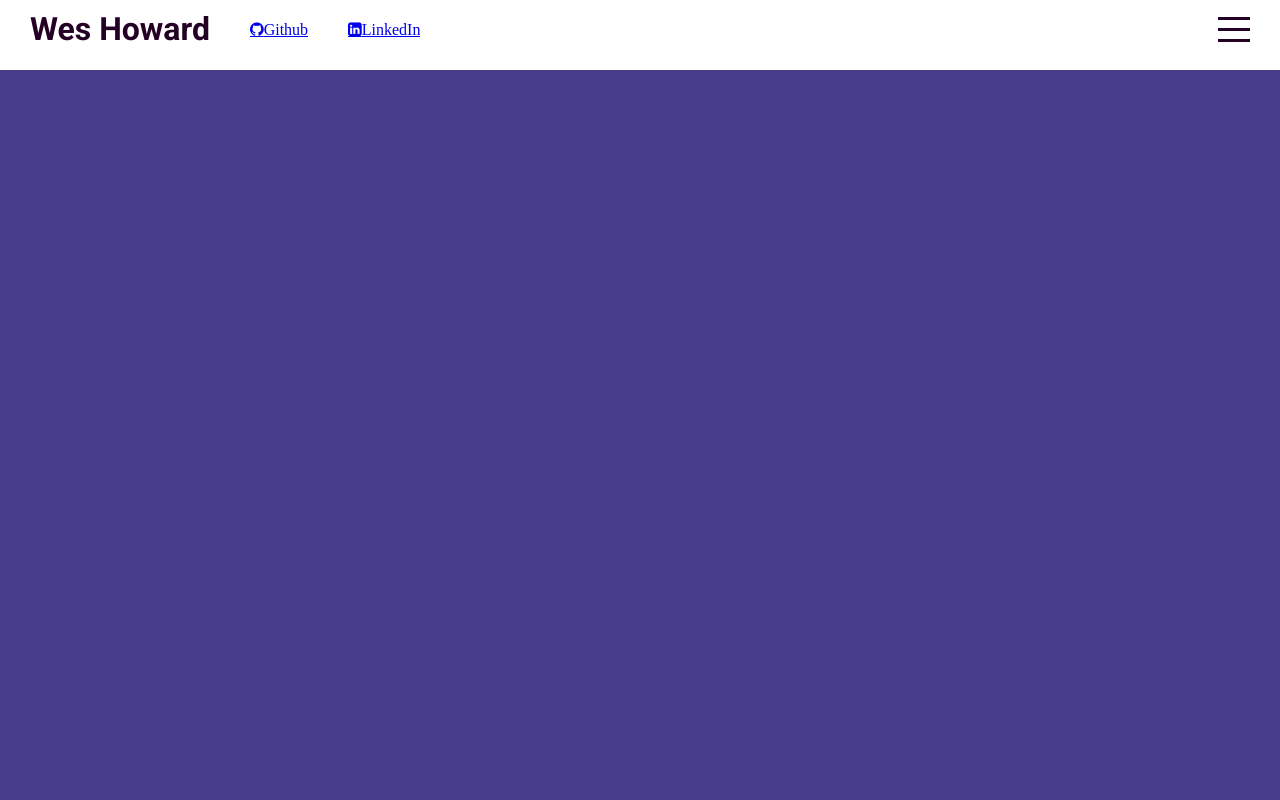
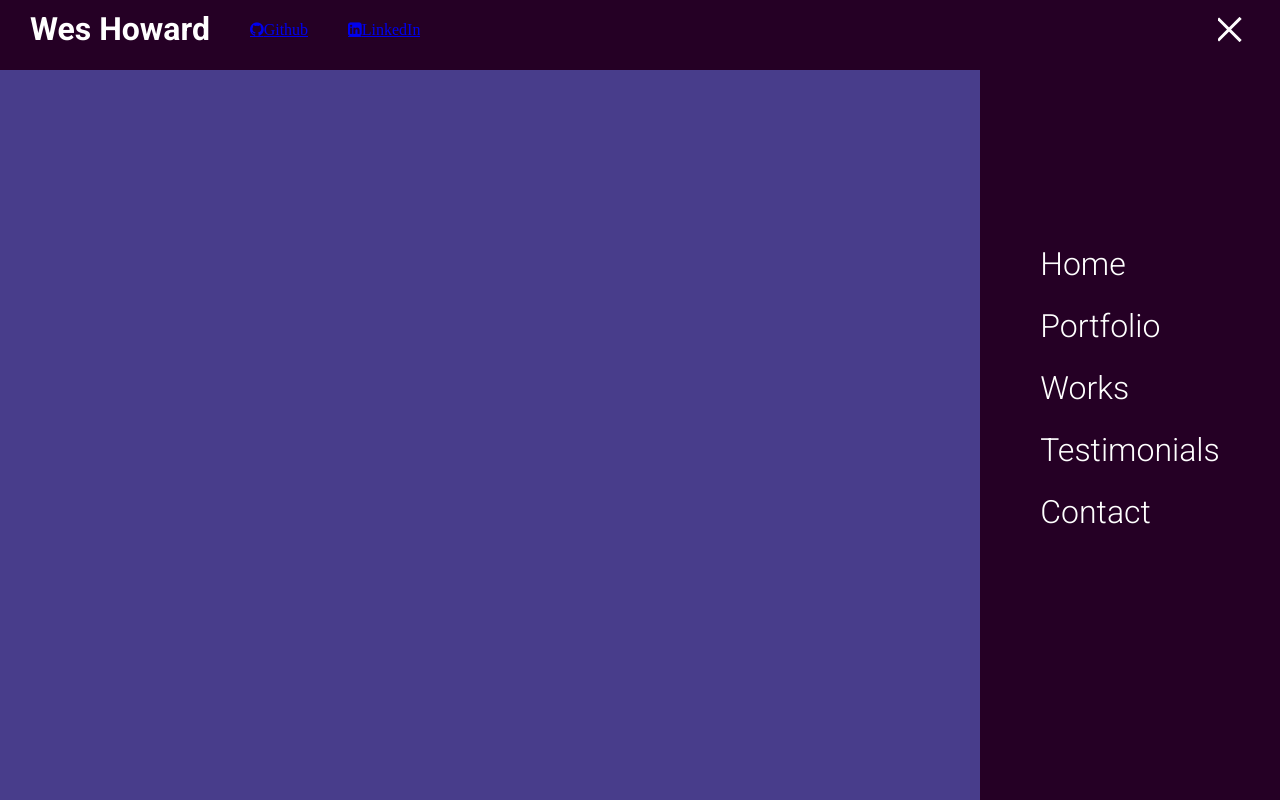
Before and after one commit to BiggRonn/rwhPorty, a React (Create React App) app: page / in a window 1280 px wide. Built offline with nearby package versions, Linux system fonts and the light colour scheme.

Commit message:
added menu and formating

```diff
--- a/public/index.html
+++ b/public/index.html
@@ -9,7 +9,7 @@
       name="description"
       content="Web site created using create-react-app"
     />
-    <link href="https://fonts.googleapis.com/css2?family=Roboto:wght@100;300;400;700&display=swap" rel="stylesheet">
+    <link href="https://fonts.googleapis.com/css2?family=Roboto:wght@100;300;400;500;700&display=swap" rel="stylesheet">
     <link rel="stylesheet" href="https://maxcdn.bootstrapcdn.com/font-awesome/4.4.0/css/font-awesome.min.css">
     <title>Ronald Wesley Howard Professional React Portfolio</title>
     <style>
--- a/src/App.jsx
+++ b/src/App.jsx
@@ -1,15 +1,21 @@
 import Topbar from "./components/topbar/Topbar"
+import Menu from "./components/menu/Menu"
 import Intro from "./components/intro/Intro"
 import Portfolio from "./components/portfolio/Portfolio"
 import Works from "./components/works/Works"
 import Testimonials from "./components/testimonials/Testimonials"
 import Contact from "./components/contact/Contact"
 import "./App.scss"
+import { useState } from "react"
+
 
 function App() {
+  const [menuOpen, setMenuOpen] = useState(true)
+
   return (
     <div className="app">
-      <Topbar/>
+      <Topbar menuOpen= {menuOpen} setMenuOpen = {setMenuOpen}/>
+      <Menu menuOpen= {menuOpen} setMenuOpen = {setMenuOpen}/>
 
         <div className="sections">
           <Intro/>
--- /dev/null
+++ b/src/components/menu/Menu.jsx
@@ -0,0 +1,26 @@
+import "./menu.scss"
+
+export default function Menu( {menuOpen, setMenuOpen}) {
+    return (
+        <div className={"menu " + (menuOpen && "active")}>
+            <ul>
+                <li>
+                    <a href="#intro">Home</a>
+                </li>
+                <li>
+                    <a href="#portfolio">Portfolio</a>
+                </li>
+                <li>
+                    <a href="#works">Works</a>
+                </li>
+                <li>
+                    <a href="#testimonials">Testimonials</a>
+                </li>
+                <li>
+                    <a href="#contact">Contact</a>
+                </li>
+            </ul>
+
+        </div>
+    )
+}
--- /dev/null
+++ b/src/components/menu/menu.scss
@@ -0,0 +1,42 @@
+@import "../../global.scss";
+
+.menu{
+    width: 300px;
+    height: 100vh;
+    background-color: $maincolor;
+    position: fixed;
+    top: 0;
+    right: -300px;
+    z-index: 2;
+    display: flex;
+    flex-direction: column;
+    align-items: center;
+    justify-content: center;
+    transition: all 1s ease;
+
+    &.active{
+        right: 0;
+    }
+
+    ul{
+        margin: 0;
+        padding: 0;
+        list-style: none;
+        font-size: 2rem;
+        font-weight: 300;
+        color: white;
+
+        li{
+            margin-bottom: 1.5rem;
+            a{
+                font-size: inherit;
+                color: inherit;
+                text-decoration: none;
+            }
+
+            &:hover{
+                font-weight: 500;
+            }
+        }
+    }
+}
--- a/src/components/topbar/Topbar.jsx
+++ b/src/components/topbar/Topbar.jsx
@@ -1,9 +1,10 @@
 import "./topbar.scss"
-//import ComputerIcon from '@mui/icons-material/Computer';
 
-export default function topbar() {
+
+export default function Topbar( {menuOpen, setMenuOpen} ) {
     return (
-        <div className= "topbar">
+        <div className= {"topbar " + (menuOpen && "active")}>
+
             <div className="wrapper">
                 <div className="left">
                     <a href="#intro" className="logo">Wes Howard</a>
@@ -18,7 +19,7 @@ export default function topbar() {
 
                 <div className="right">
 
-                    <div className="hamburger">
+                    <div className="hamburger" onClick={()=>setMenuOpen(!menuOpen)}>
                         <span className="line1"></span>
                         <span className="line2"></span>
                         <span className="line3"></span>
--- a/src/components/topbar/topbar.scss
+++ b/src/components/topbar/topbar.scss
@@ -9,7 +9,8 @@
     position: fixed;
     top: 0;
     // set the z-index higher than other pages so header is always visible
-    z-index: 2;
+    z-index: 3;
+    transition: all 1s ease;
 
     .wrapper{
         margin: 10px 30px;
```
